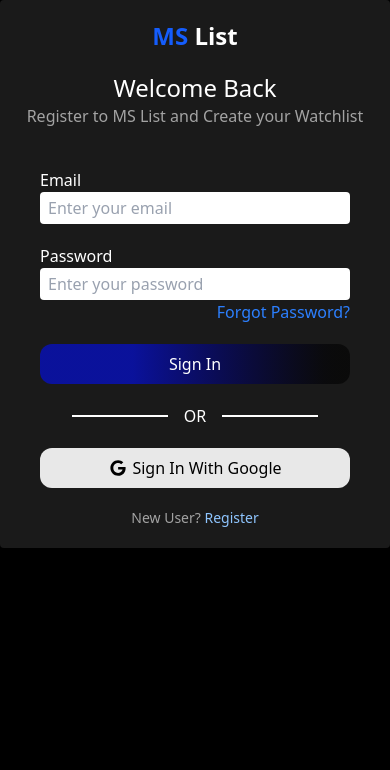
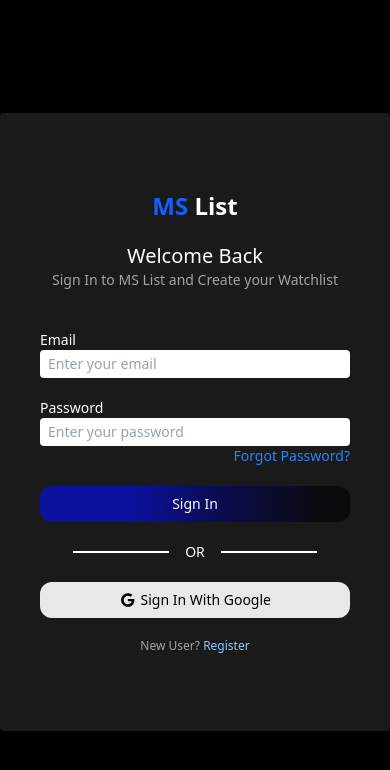
Before and after one commit to PrithvirajVNair/MS-List, a React (Vite) app: page /login in a window 390 px wide. Shown: the top 770 px of the page. Built offline with nearby package versions, Linux system fonts and the light colour scheme.

Commit message:
Responsive Auth

```diff
--- a/src/pages/Authentication.jsx
+++ b/src/pages/Authentication.jsx
@@ -6,51 +6,51 @@
 const Authentication = ({register}) => {
   return (
     <div className='bg-black text-white h-screen'>
-        <div className='sm:grid grid-cols-3 h-screen'>
-            <div></div>
-            <div className='rounded sm:my-5 sm:py-0 py-5 flex justify-center items-center flex-col bg-white/10'>
+        <div className='grid grid-cols-12 h-screen'>
+            <div className='sm:col-span-2 md:col-span-3 lg:col-span-4'></div>
+            <div className='rounded sm:my-5 sm:py-0 py-5 flex justify-center items-center flex-col bg-white/10 col-span-12 sm:col-span-8 md:col-span-6 lg:col-span-4'>
                 <h2 className='text-2xl font-bold mb-5'><span className='text-blue-600'>MS</span> List</h2>
-                <h2 className='text-2xl'>{register? "Create a New Account" :"Welcome Back"}</h2>
-                <p className='text-white/60 sm:px-0 px-5 text-center'>Register to MS List and Create your Watchlist</p>
+                <h2 className='sm:text-2xl text-xl'>{register? "Create a New Account" :"Welcome Back"}</h2>
+                <p className='text-white/60 sm:px-0 px-5 text-center sm:text-base text-sm'>{register? 'Register to MS List and Create your Watchlist':'Sign In to MS List and Create your Watchlist'}</p>
                 <div className='w-full px-10 mt-10'>
-                    <div className=''>
+                    <div className='sm:text-base text-sm'>
                         <label className='' htmlFor="email">Email
                         <input id='email' type="email" className='bg-white block w-full rounded text-black px-2 py-1 placeholder:text-gray-400' placeholder='Enter your email' />
                         </label>
                     </div>
                     {register &&
-                        <div className='mt-5'>
+                        <div className='mt-5 sm:text-base text-sm'>
                         <label className='' htmlFor="username">Username
                         <input id='username' type="text" className='bg-white block w-full rounded text-black px-2 py-1 placeholder:text-gray-400' placeholder='Enter your username' />
                         </label>
                     </div>}
-                    <div className='mt-5'>
+                    <div className='mt-5 sm:text-base text-sm'>
                         <label className='' htmlFor="password">Password
                         <input id='password' type="password" className='bg-white block w-full rounded text-black px-2 py-1 placeholder:text-gray-400' placeholder='Enter your password' />
                         </label>
                         {!register &&<a href="" className='flex justify-end text-blue-500 hover:text-blue-600'>Forgot Password?</a>}
                     </div>
-                    <div className=''>
+                    <div className='sm:text-base text-sm'>
                         {register ?<button className='py-2 px-5 rounded-xl my-5 bg-linear-to-r via-[#000CF1]/60 via-30% from-[#000CF1]/60 to-black/60 hover:to-black hover:via-[#000CF1] hover:from-[#000CF1] cursor-pointer w-full'>Sign Up</button>:
                         <Link to={'/home'}><button className='py-2 px-5 rounded-xl my-5 bg-linear-to-r via-[#000CF1]/60 via-30% from-[#000CF1]/60 to-black/60 hover:to-black hover:via-[#000CF1] hover:from-[#000CF1] cursor-pointer w-full'>Sign In</button></Link>}
                     </div>
-                    <div className='flex justify-center items-center'>
+                    <div className='flex justify-center items-center sm:text-base text-sm'>
                         <div className='border inline-block w-24 me-4'></div> OR <div className='border inline-block w-24 ms-4'></div>
                     </div>
-                    <div className=''>
+                    <div className='sm:text-base text-sm'>
                         {register ?
                         <button className='py-2 px-5 rounded-xl my-5 bg-white/90 hover:bg-white text-black cursor-pointer w-full'><FontAwesomeIcon icon={faGoogle} className='me-1'/>Sign Up With Google</button>:
                         <button className='py-2 px-5 rounded-xl my-5 bg-white/90 hover:bg-white text-black cursor-pointer w-full'><FontAwesomeIcon icon={faGoogle} className='me-1'/>Sign In With Google</button>}
                     </div>
                     <div className=' flex justify-center'>
                         {register?
-                            <p className='text-white/60 text-sm'>Existing User? <a href="/login" className='text-blue-300'>Sign In</a></p>:
-                            <p className='text-white/60 text-sm'>New User? <a href="/register" className='text-blue-300'>Register</a></p>
+                            <p className='text-white/60 text-xs sm:text-sm'>Existing User? <a href="/login" className='text-blue-300'>Sign In</a></p>:
+                            <p className='text-white/60 text-xs sm:text-sm'>New User? <a href="/register" className='text-blue-300'>Register</a></p>
                             }
                     </div>
                 </div>
             </div>
-            <div></div>
+            <div className='sm:col-span-2 md:col-span-3 lg:col-span-4'></div>
         </div>
     </div>
   )
```
